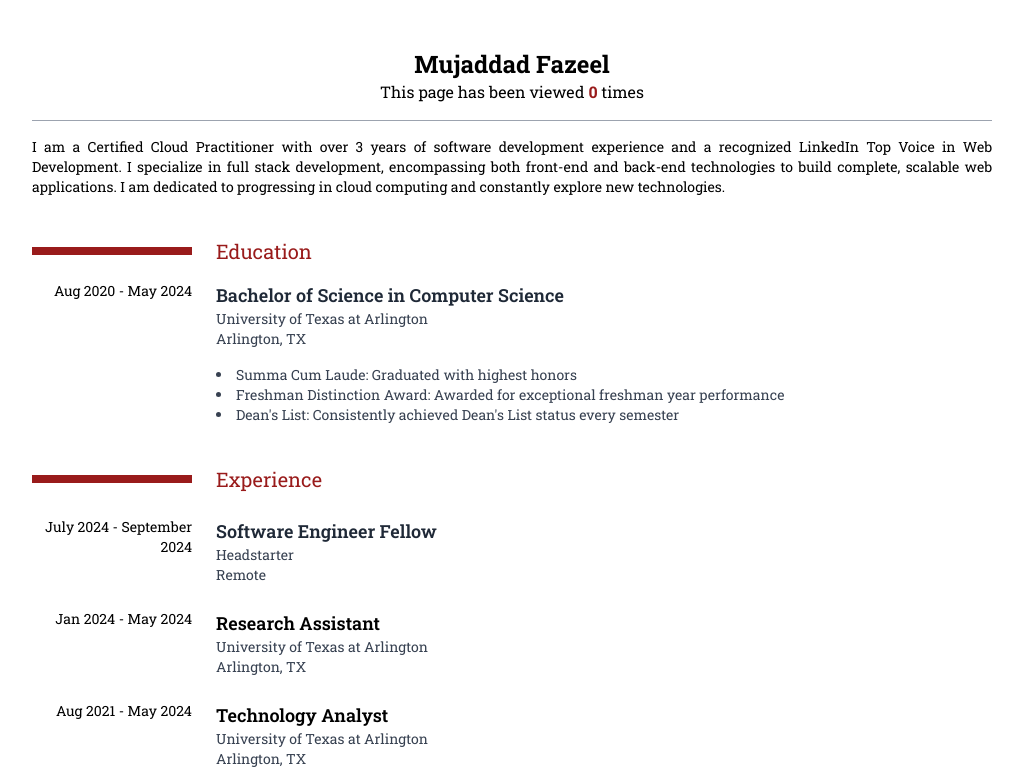
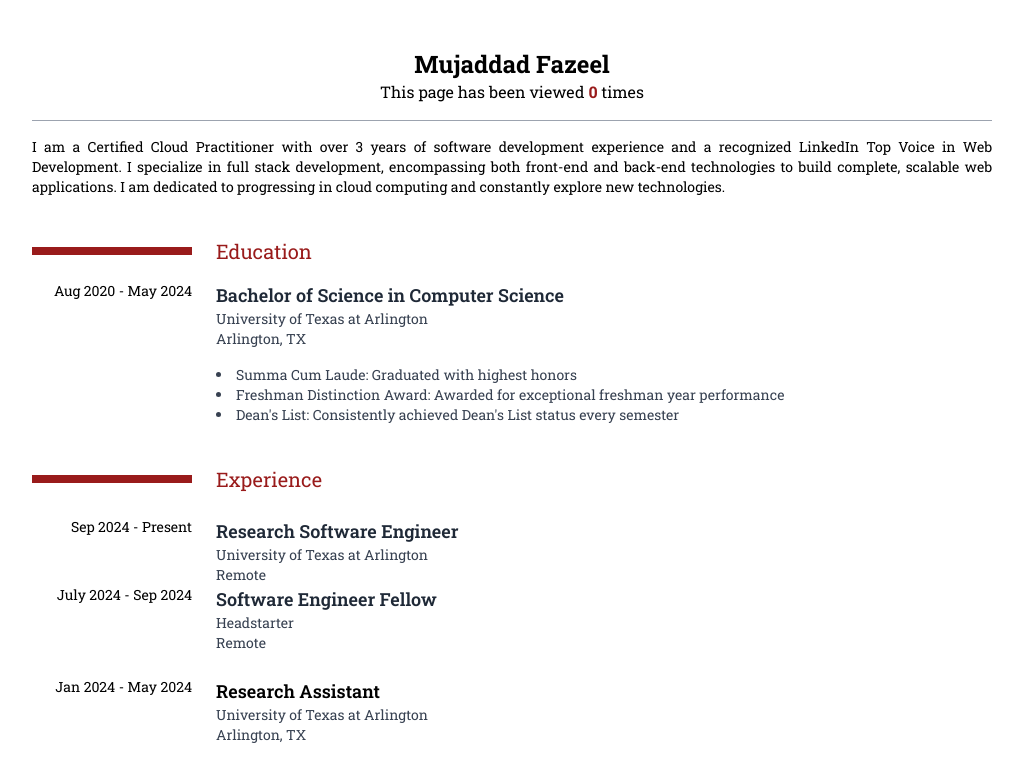
Before and after one commit to m-fazeel/the-cloud-challenge, a Vue app in the folder resume-website/: page / in a window 1280 px wide. Shown: the top 771 px of the page, without its empty margins (128-1151 px from the left). Built offline with nearby package versions, Linux system fonts and the light colour scheme; no server answers; a web font is replaced by a local one.

Commit message:
updated experience

```diff
--- a/resume-website/src/App.vue
+++ b/resume-website/src/App.vue
@@ -52,8 +52,21 @@
         </div>
 
         <div class="mt-6">
+
           <div class="flex flex-col md:flex-row space-y-2 md:space-y-0 md:space-x-6 text-sm">
-            <div class="w-full md:w-40 text-right">July 2024 - September 2024</div>
+            <div class="w-full md:w-40 text-right">Sep 2024 - Present</div>
+            <div class="flex flex-col">
+              <h3 class="text-md md:text-lg font-semibold text-gray-800">
+                Research Software Engineer
+              </h3>
+              <p class="text-gray-700">University of Texas at Arlington</p>
+              <p class="text-gray-700">Remote</p>
+            </div>
+          </div>
+
+
+          <div class="flex flex-col md:flex-row space-y-2 md:space-y-0 md:space-x-6 text-sm">
+            <div class="w-full md:w-40 text-right">July 2024 - Sep 2024</div>
             <div class="flex flex-col">
               <h3 class="text-md md:text-lg font-semibold text-gray-800">
                 Software Engineer Fellow
```
